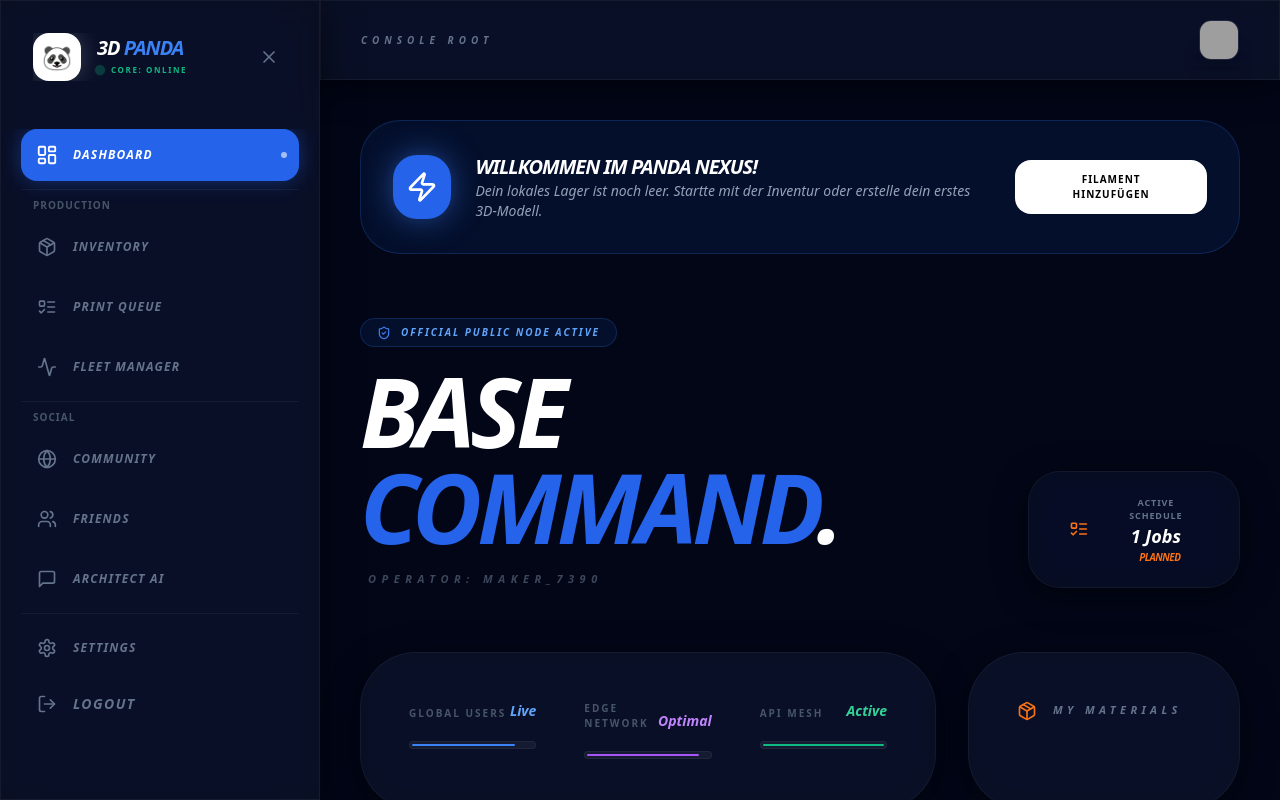
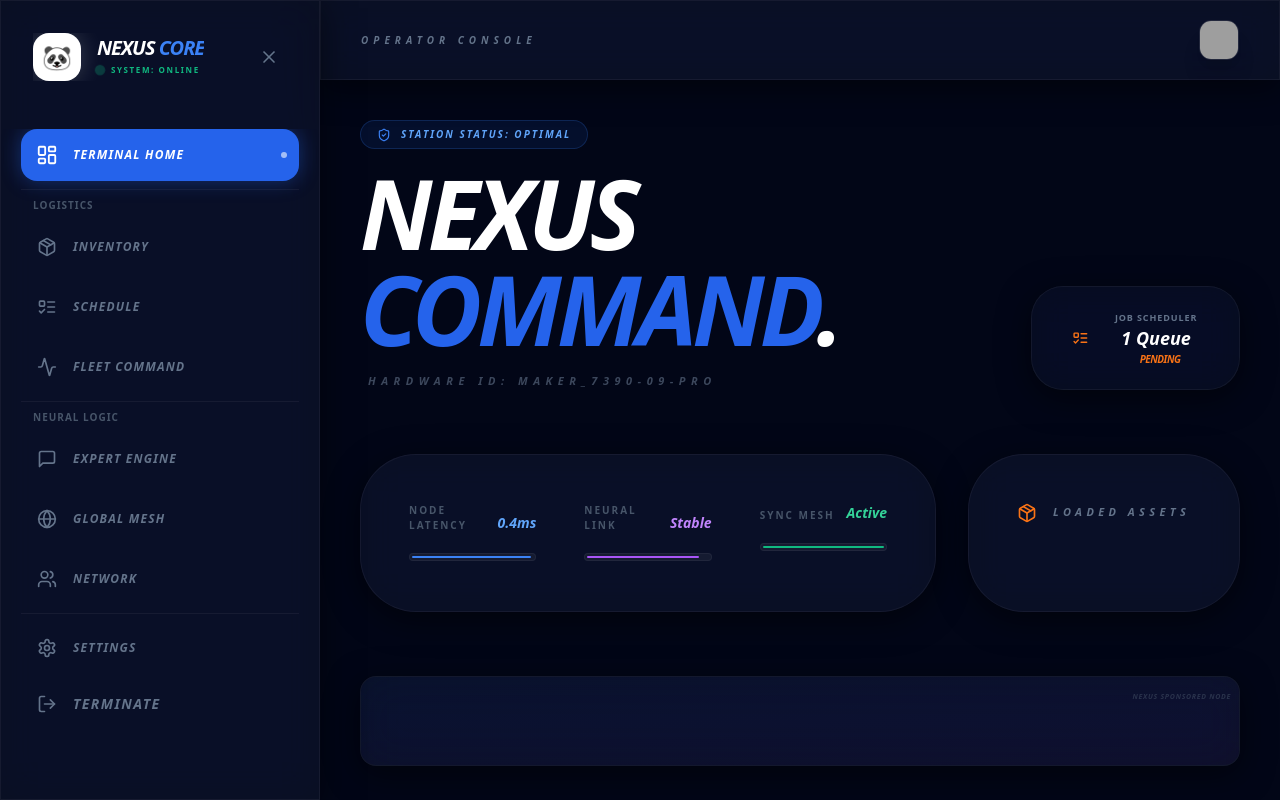
Before and after one commit to DerMaXiM123/3D-Panda, a React (Vite) app: page / in a window 1280 px wide. Both pictures are taken after a click on the button "QUICK LAUNCH (GAST-MODUS)". Built offline with nearby package versions, Linux system fonts and the light colour scheme; grey boxes are pictures that could not be loaded.

Commit message:
Add files via upload

```diff
--- a/App.tsx
+++ b/App.tsx
@@ -1,3 +1,4 @@
+
 import React, { useState, useEffect, Suspense, lazy } from 'react';
 import {
   Layers, MessageSquare, Package, LayoutDashboard, BrickWall, Image as ImageIcon,
@@ -11,7 +12,7 @@ import AuthGate from './components/Auth/AuthGate';
 import { db } from './services/database';
 
 // Lazy loaded creators
-// Fix: Corrected casing to 'Creators' to match the already included file paths and resolve TS2406
+// Corrected casing from 'creators' to 'Creators' to fix build errors
 const BrickCreator = lazy(() => import('./components/Creators/BrickCreator'));
 const LithophaneCreator = lazy(() => import('./components/Creators/LithophaneCreator'));
 const VaseCreator = lazy(() => import('./components/Creators/VaseCreator'));
@@ -51,7 +52,7 @@ const LoadingView = () => (
   <div className="flex h-full w-full items-center justify-center min-h-[400px]">
     <div className="flex flex-col items-center gap-4">
       <Loader2 className="w-12 h-12 text-blue-500 animate-spin" />
-      <p className="text-[10px] font-black uppercase tracking-[0.3em] text-blue-400 italic">Nexus Module Loading...</p>
+      <p className="text-[10px] font-black uppercase tracking-[0.3em] text-blue-400 italic">Terminal Module Loading...</p>
     </div>
   </div>
 );
@@ -78,7 +79,7 @@ const App: React.FC = () => {
   }, []);
 
   const handleLogout = async () => {
-    if (confirm('Möchtest du dich wirklich abmelden?')) {
+    if (confirm('Verbindung zum Terminal trennen?')) {
       await db.logout();
       setCurrentUser(null);
       setCurrentView(AppView.DASHBOARD);
@@ -149,10 +150,10 @@ const App: React.FC = () => {
               </div>
               {isSidebarOpen && (
                 <div className="animate-in fade-in slide-in-from-left-4 duration-500">
-                  <p className="font-black text-xl tracking-tighter italic uppercase leading-none text-white">3D <span className="text-blue-500">PANDA</span></p>
+                  <p className="font-black text-xl tracking-tighter italic uppercase leading-none text-white">NEXUS <span className="text-blue-500">CORE</span></p>
                   <div className="flex items-center gap-2 mt-1.5">
                     <div className="w-1.5 h-1.5 bg-emerald-500 rounded-full animate-ping" />
-                    <p className="text-[8px] font-black text-emerald-500 tracking-[0.2em] uppercase">Core: Online</p>
+                    <p className="text-[8px] font-black text-emerald-500 tracking-[0.2em] uppercase">SYSTEM: ONLINE</p>
                   </div>
                 </div>
               )}
@@ -167,28 +168,28 @@ const App: React.FC = () => {
         </div>
 
         <div className="flex-1 overflow-y-auto px-5 space-y-2 scrollbar-hide pb-10">
-          <NavItem icon={<LayoutDashboard size={20}/>} label="Dashboard" active={currentView === AppView.DASHBOARD} onClick={() => setCurrentView(AppView.DASHBOARD)} open={isSidebarOpen} />
+          <NavItem icon={<LayoutDashboard size={20}/>} label="Terminal Home" active={currentView === AppView.DASHBOARD} onClick={() => setCurrentView(AppView.DASHBOARD)} open={isSidebarOpen} />
 
           <div className="h-px bg-white/5 my-4" />
 
-          <p className={`text-[10px] font-black text-slate-600 uppercase tracking-widest mb-4 px-3 ${!isSidebarOpen && 'hidden'}`}>Production</p>
+          <p className={`text-[10px] font-black text-slate-600 uppercase tracking-widest mb-4 px-3 ${!isSidebarOpen && 'hidden'}`}>Logistics</p>
           <NavItem icon={<Package size={20}/>} label="Inventory" active={currentView === AppView.INVENTORY} onClick={() => setCurrentView(AppView.INVENTORY)} open={isSidebarOpen} />
-          <NavItem icon={<ListTodo size={20}/>} label="Print Queue" active={currentView === AppView.PRINT_QUEUE} onClick={() => setCurrentView(AppView.PRINT_QUEUE)} open={isSidebarOpen} />
-          <NavItem icon={<Activity size={20}/>} label="Fleet Manager" active={currentView === AppView.FLEET_MANAGER} onClick={() => setCurrentView(AppView.FLEET_MANAGER)} open={isSidebarOpen} />
+          <NavItem icon={<ListTodo size={20}/>} label="Schedule" active={currentView === AppView.PRINT_QUEUE} onClick={() => setCurrentView(AppView.PRINT_QUEUE)} open={isSidebarOpen} />
+          <NavItem icon={<Activity size={20}/>} label="Fleet Command" active={currentView === AppView.FLEET_MANAGER} onClick={() => setCurrentView(AppView.FLEET_MANAGER)} open={isSidebarOpen} />
 
           <div className="h-px bg-white/5 my-4" />
 
-          <p className={`text-[10px] font-black text-slate-600 uppercase tracking-widest mb-4 px-3 ${!isSidebarOpen && 'hidden'}`}>Social</p>
-          <NavItem icon={<Globe size={20}/>} label="Community" active={currentView === AppView.COMMUNITY} onClick={() => setCurrentView(AppView.COMMUNITY)} open={isSidebarOpen} />
-          <NavItem icon={<Users size={20}/>} label="Friends" active={currentView === AppView.FRIENDS} onClick={() => setCurrentView(AppView.FRIENDS)} open={isSidebarOpen} />
-          <NavItem icon={<MessageSquare size={20}/>} label="Architect AI" active={currentView === AppView.CHAT} onClick={() => setCurrentView(AppView.CHAT)} open={isSidebarOpen} />
+          <p className={`text-[10px] font-black text-slate-600 uppercase tracking-widest mb-4 px-3 ${!isSidebarOpen && 'hidden'}`}>Neural Logic</p>
+          <NavItem icon={<MessageSquare size={20}/>} label="Expert Engine" active={currentView === AppView.CHAT} onClick={() => setCurrentView(AppView.CHAT)} open={isSidebarOpen} />
+          <NavItem icon={<Globe size={20}/>} label="Global Mesh" active={currentView === AppView.COMMUNITY} onClick={() => setCurrentView(AppView.COMMUNITY)} open={isSidebarOpen} />
+          <NavItem icon={<Users size={20}/>} label="Network" active={currentView === AppView.FRIENDS} onClick={() => setCurrentView(AppView.FRIENDS)} open={isSidebarOpen} />
 
           <div className="h-px bg-white/5 my-4" />
 
           <NavItem icon={<SettingsIcon size={20}/>} label="Settings" active={currentView === AppView.SETTINGS} onClick={() => setCurrentView(AppView.SETTINGS)} open={isSidebarOpen} />
           <button onClick={handleLogout} className="w-full flex items-center gap-4 px-4 py-3 rounded-xl text-slate-500 hover:bg-red-500/10 hover:text-red-500 transition-all">
             <LogOut size={20} />
-            {isSidebarOpen && <span className="font-bold text-sm uppercase tracking-widest italic">Logout</span>}
+            {isSidebarOpen && <span className="font-bold text-sm uppercase tracking-widest italic">Terminate</span>}
           </button>
         </div>
       </aside>
@@ -197,7 +198,7 @@ const App: React.FC = () => {
         <header className="h-20 border-b border-white/5 flex items-center justify-between px-10 glass z-40">
            <div className="flex items-center gap-4">
               <div className="text-[10px] font-black uppercase text-slate-500 tracking-[0.5em] italic">
-                {currentView === AppView.DASHBOARD ? 'Console Root' : `Panda // ${currentView.replace('CREATOR_', '')}`}
+                {currentView === AppView.DASHBOARD ? 'Operator Console' : `Module // ${currentView.replace('CREATOR_', '')}`}
               </div>
            </div>
            <div className="flex items-center gap-6">
--- a/components/Dashboard.tsx
+++ b/components/Dashboard.tsx
@@ -1,9 +1,9 @@
+
 import React, { useEffect, useState } from 'react';
 import { AppView, Filament, User, Friend, Printer, PrintLogEntry } from '../types';
 import { Activity, Zap, Package, Server, Users, Box, Flower2, Cog, Fingerprint, Wrench, Mountain, HeartPulse, ShieldCheck, Timer, Cpu, ListChecks, Share2, Radio, Database, ChevronRight, Binary, Image as ImageIcon, Globe, ScanFace, Droplets, Ruler, Gauge, BookOpen, MessageSquare, Microscope, Scale, Type, FileCode, QrCode, Maximize2, ListTodo, Cloud, Github, ExternalLink, Info, Archive } from 'lucide-react';
 import { db } from '../services/database';
-
-// Fix: Corrected casing to 'Ads' to match the existing file system and resolve compiler naming conflict
+// Corrected casing from 'ads' to 'Ads' to fix build errors
 import AdBanner from './Ads/AdBanner';
 
 interface DashboardProps {
@@ -16,12 +16,10 @@ const Dashboard: React.FC<DashboardProps> = ({ onViewChange, user }) => {
   const [friends, setFriends] = useState<Friend[]>([]);
   const [printers, setPrinters] = useState<Printer[]>([]);
   const [logs, setLogs] = useState<PrintLogEntry[]>([]);
-  const [isCloudActive, setIsCloudActive] = useState(false);
 
   useEffect(() => {
-    Promise.all([db.getFilaments(), db.getFriends(), db.getPrinters(), db.getPrintLogs()]).then(([f, fr, p, l]) => {
-      setFilaments(f); setFriends(fr); setPrinters(p); setLogs(l);
-      setIsCloudActive(window.location.hostname !== 'localhost' && window.location.hostname !== '127.0.0.1');
+    Promise.all([db.getFilaments(), db.getFriends(), db.getPrinters(), db.getPrintLogs()]).then(([f, p, pr, l]) => {
+      setFilaments(f); setFriends(pr); setPrinters(p); setLogs(l);
     });
   }, []);
 
@@ -29,36 +27,19 @@ const Dashboard: React.FC<DashboardProps> = ({ onViewChange, user }) => {
 
   return (
     <div className="space-y-16 max-w-7xl mx-auto animate-in fade-in duration-1000 pb-32">
-      {/* Welcome Banner */}
-      {filaments.length === 0 && (
-        <div className="bg-blue-600/10 border border-blue-500/20 rounded-[40px] p-8 flex flex-col md:flex-row items-center justify-between gap-6 animate-in slide-in-from-top-10 duration-700">
-           <div className="flex items-center gap-6">
-              <div className="w-16 h-16 bg-blue-600 rounded-3xl flex items-center justify-center shadow-[0_0_30px_rgba(59,130,246,0.5)]">
-                 <Zap className="text-white" size={32} />
-              </div>
-              <div>
-                 <h2 className="text-xl font-black italic text-white uppercase tracking-tighter">Willkommen im Panda Nexus!</h2>
-                 <p className="text-slate-400 text-sm font-medium italic">Dein lokales Lager ist noch leer. Startte mit der Inventur oder erstelle dein erstes 3D-Modell.</p>
-              </div>
-           </div>
-           <button onClick={() => onViewChange(AppView.INVENTORY)} className="bg-white text-black px-8 py-3 rounded-2xl text-[10px] font-black uppercase tracking-widest hover:bg-blue-500 hover:text-white transition-all">Filament hinzufügen</button>
-        </div>
-      )}
-
-      {/* Header */}
       <header className="relative">
         <div className="flex flex-col xl:flex-row xl:items-end justify-between gap-8 mb-12">
           <div className="space-y-4">
             <div className="flex items-center gap-3">
               <div className="px-4 py-1.5 bg-blue-600/10 border border-blue-500/20 rounded-full flex items-center gap-2.5">
                 <ShieldCheck size={14} className="text-blue-500" />
-                <span className="text-[10px] font-black uppercase text-blue-400 tracking-[0.2em] italic">OFFICIAL PUBLIC NODE ACTIVE</span>
+                <span className="text-[10px] font-black uppercase text-blue-400 tracking-[0.2em] italic">STATION STATUS: OPTIMAL</span>
               </div>
             </div>
             <h1 className="text-8xl font-black tracking-tighter italic uppercase text-white leading-none">
-              BASE <span className="text-blue-600">COMMAND</span>.
+              NEXUS <span className="text-blue-600">COMMAND</span>.
             </h1>
-            <p className="text-slate-500 font-bold uppercase text-[11px] tracking-[0.5em] italic opacity-60 ml-2">Operator: {user.username}</p>
+            <p className="text-slate-500 font-bold uppercase text-[11px] tracking-[0.5em] italic opacity-60 ml-2">Hardware ID: {user.username.toUpperCase()}-09-PRO</p>
           </div>
 
           <div className="flex flex-wrap gap-4">
@@ -68,27 +49,26 @@ const Dashboard: React.FC<DashboardProps> = ({ onViewChange, user }) => {
              >
                 <ListTodo size={24} className="text-orange-500 group-hover:scale-110 transition-transform" />
                 <div>
-                   <p className="text-[9px] font-black text-slate-500 uppercase tracking-widest">Active Schedule</p>
-                   <p className="text-lg font-black italic text-white leading-none mt-1">{logs.length % 3 + 1} Jobs <span className="text-[10px] text-orange-500 uppercase ml-2 tracking-tighter">Planned</span></p>
+                   <p className="text-[9px] font-black text-slate-500 uppercase tracking-widest">Job Scheduler</p>
+                   <p className="text-lg font-black italic text-white leading-none mt-1">{logs.length % 3 + 1} Queue <span className="text-[10px] text-orange-500 uppercase ml-2 tracking-tighter">Pending</span></p>
                 </div>
              </button>
           </div>
         </div>
       </header>
 
-      {/* Grid */}
       <section className="grid grid-cols-1 lg:grid-cols-12 gap-8">
         <div className="lg:col-span-8 glass rounded-[56px] p-12 border-white/5 bg-slate-900/60 relative overflow-hidden">
           <div className="grid grid-cols-1 md:grid-cols-3 gap-12">
-             <TelemetryGauge label="Global Users" value="Live" progress={85} color="blue" />
-             <TelemetryGauge label="Edge Network" value="Optimal" progress={92} color="purple" />
-             <TelemetryGauge label="API Mesh" value="Active" progress={100} color="emerald" />
+             <TelemetryGauge label="Node Latency" value="0.4ms" progress={98} color="blue" />
+             <TelemetryGauge label="Neural Link" value="Stable" progress={92} color="purple" />
+             <TelemetryGauge label="Sync Mesh" value="Active" progress={100} color="emerald" />
           </div>
         </div>
 
         <div className="lg:col-span-4 glass rounded-[56px] p-12 border-white/5 bg-slate-900/60 space-y-10 flex flex-col">
            <h2 className="text-[11px] font-black uppercase text-slate-500 tracking-[0.4em] italic flex items-center gap-4">
-              <Package size={20} className="text-orange-500" /> My Materials
+              <Package size={20} className="text-orange-500" /> Loaded Assets
            </h2>
            <div className="flex-1 space-y-4">
               {activeFilaments.slice(0, 4).map(f => (
@@ -104,37 +84,35 @@ const Dashboard: React.FC<DashboardProps> = ({ onViewChange, user }) => {
         </div>
       </section>
 
-      {/* AD BLOCK */}
       <section>
          <AdBanner slot="1234567890" className="w-full max-h-[120px]" />
       </section>
 
-      {/* Matrix */}
       <section className="space-y-12">
         <div className="grid grid-cols-1 md:grid-cols-3 gap-12">
            <div className="space-y-6">
-              <h3 className="text-[10px] font-black text-blue-500 uppercase tracking-widest px-4">3D Creators</h3>
+              <h3 className="text-[10px] font-black text-blue-500 uppercase tracking-widest px-4">CAD Generatoren</h3>
               <div className="grid grid-cols-1 gap-3">
                  <MatrixItem icon={<Box size={18}/>} label="Brick Studio" view={AppView.CREATOR_BRICK} onClick={onViewChange} color="red" />
-                 <MatrixItem icon={<Maximize2 size={18}/>} label="Panda Cube" view={AppView.CREATOR_CUBE} onClick={onViewChange} color="blue" />
+                 <MatrixItem icon={<Maximize2 size={18}/>} label="Calibration Cube" view={AppView.CREATOR_CUBE} onClick={onViewChange} color="blue" />
                  <MatrixItem icon={<Archive size={18}/>} label="Container Forge" view={AppView.CREATOR_FORGE} onClick={onViewChange} color="blue" />
                  <MatrixItem icon={<Flower2 size={18}/>} label="Vase Architect" view={AppView.CREATOR_VASE} onClick={onViewChange} color="blue" />
               </div>
            </div>
            <div className="space-y-6">
-              <h3 className="text-[10px] font-black text-purple-500 uppercase tracking-widest px-4">AI & Analysis</h3>
+              <h3 className="text-[10px] font-black text-purple-500 uppercase tracking-widest px-4">Neural Logic</h3>
               <div className="grid grid-cols-1 gap-3">
-                 <MatrixItem icon={<ScanFace size={18}/>} label="Vision Lab AI" view={AppView.VISION_LAB} onClick={onViewChange} color="blue" />
-                 <MatrixItem icon={<MessageSquare size={18}/>} label="AI Chat Expert" view={AppView.CHAT} onClick={onViewChange} color="purple" />
+                 <MatrixItem icon={<ScanFace size={18}/>} label="Surface Inspector" view={AppView.VISION_LAB} onClick={onViewChange} color="blue" />
+                 <MatrixItem icon={<MessageSquare size={18}/>} label="Expert Engine" view={AppView.CHAT} onClick={onViewChange} color="purple" />
                  <MatrixItem icon={<FileCode size={18}/>} label="G-Code Analyst" view={AppView.GCODE_ANALYST} onClick={onViewChange} color="orange" />
               </div>
            </div>
            <div className="space-y-6">
-              <h3 className="text-[10px] font-black text-orange-500 uppercase tracking-widest px-4">Network & Logistics</h3>
+              <h3 className="text-[10px] font-black text-orange-500 uppercase tracking-widest px-4">Logistik & Mesh</h3>
               <div className="grid grid-cols-1 gap-3">
-                 <MatrixItem icon={<ListTodo size={18}/>} label="Print Queue" view={AppView.PRINT_QUEUE} onClick={onViewChange} color="orange" />
+                 <MatrixItem icon={<ListTodo size={18}/>} label="Job Scheduler" view={AppView.PRINT_QUEUE} onClick={onViewChange} color="orange" />
                  <MatrixItem icon={<Users size={18}/>} label="Maker Network" view={AppView.FRIENDS} onClick={onViewChange} color="emerald" />
-                 <MatrixItem icon={<Package size={18}/>} label="Material Hub" view={AppView.INVENTORY} onClick={onViewChange} color="orange" />
+                 <MatrixItem icon={<Package size={18}/>} label="Material Registry" view={AppView.INVENTORY} onClick={onViewChange} color="orange" />
               </div>
            </div>
         </div>
--- a/components/Tools/ModelScout.tsx
+++ b/components/Tools/ModelScout.tsx
@@ -1,34 +1,22 @@
 
 import React, { useState } from 'react';
-/* Added ChevronRight to the lucide-react imports */
 import { Search, Globe, Image as ImageIcon, Sparkles, ExternalLink, Box, Download, RefreshCw, Layers, Terminal, ChevronRight } from 'lucide-react';
 import { geminiService } from '../../services/geminiService';
 
 const ModelScout: React.FC = () => {
   const [query, setQuery] = useState('');
   const [isSearching, setIsSearching] = useState(false);
-  const [isGenerating, setIsGenerating] = useState(false);
   const [results, setResults] = useState<{text: string, chunks: any[]}>({text: '', chunks: []});
-  const [conceptImg, setConceptImg] = useState<string | null>(null);
 
   const handleScout = async () => {
     if (!query.trim()) return;
     setIsSearching(true);
-    setConceptImg(null);
     const data = await geminiService.scoutModels(query);
     setResults({
-      text: data.text || "Keine Informationen gefunden.",
+      text: data.text || "Keine relevanten Datensätze gefunden.",
       chunks: data.chunks || []
     });
     setIsSearching(false);
-  };
-
-  const handleGenImage = async () => {
-    if (!query.trim()) return;
-    setIsGenerating(true);
-    const img = await geminiService.generateConcept(query);
-    setConceptImg(img);
-    setIsGenerating(false);
   };
 
   return (
@@ -36,9 +24,9 @@ const ModelScout: React.FC = () => {
       <header className="flex flex-col md:flex-row md:items-center justify-between gap-6">
         <div>
           <h1 className="text-4xl font-black italic text-white uppercase tracking-tighter flex items-center gap-3">
-             <Globe size={36} className="text-blue-500" /> Nexus Scout <span className="text-blue-500">AI</span>
+             <Globe size={36} className="text-blue-500" /> Global <span className="text-blue-500">Asset Scout</span>
           </h1>
-          <p className="text-slate-500 font-bold uppercase text-[10px] tracking-widest mt-1 italic">Web-Grounding & Concept Generation Engine</p>
+          <p className="text-slate-500 font-bold uppercase text-[10px] tracking-widest mt-1 italic">Indizierung externer Geometrie-Datenbanken</p>
         </div>
       </header>
 
@@ -46,7 +34,7 @@ const ModelScout: React.FC = () => {
         <div className="pl-6 text-blue-500"><Search size={24} /></div>
         <input
           type="text"
-          placeholder="Was möchtest du heute drucken?"
+          placeholder="Modell-Spezifikation eingeben..."
           className="flex-1 bg-transparent border-none outline-none py-4 text-lg font-black italic uppercase placeholder:text-slate-700"
           value={query}
           onChange={e => setQuery(e.target.value)}
@@ -57,28 +45,27 @@ const ModelScout: React.FC = () => {
           disabled={isSearching}
           className="bg-blue-600 hover:bg-blue-500 text-white px-8 py-4 rounded-2xl font-black italic transition-all flex items-center gap-3 disabled:opacity-50"
         >
-          {isSearching ? <RefreshCw className="animate-spin" size={20} /> : <Sparkles size={20} />}
-          SCOUTEN
+          {isSearching ? <RefreshCw className="animate-spin" size={20} /> : <Globe size={20} />}
+          SCAN NETWORK
         </button>
       </div>
 
       <div className="grid grid-cols-1 lg:grid-cols-12 gap-8">
-        <div className="lg:col-span-7 space-y-6">
-           <div className="glass rounded-[48px] p-10 border-white/5 bg-slate-900/40 min-h-[500px] flex flex-col">
+        <div className="lg:col-span-12 space-y-6">
+           <div className="glass rounded-[48px] p-10 border-white/5 bg-slate-900/40 min-h-[400px] flex flex-col">
               {isSearching ? (
                  <div className="flex-1 flex flex-col items-center justify-center space-y-6 opacity-50">
                     <div className="w-20 h-20 border-4 border-blue-500/20 border-t-blue-500 rounded-full animate-spin" />
-                    <p className="text-[10px] font-black uppercase text-white italic tracking-widest">Panda sucht...</p>
+                    <p className="text-[10px] font-black uppercase text-white italic tracking-widest">Network Crawling...</p>
                  </div>
               ) : results.text ? (
                 <div className="space-y-8">
                    <p className="text-slate-300 text-sm font-medium leading-relaxed italic whitespace-pre-wrap">{results.text}</p>
 
-                   {/* Render grounding chunks as Web URLs as per Search Grounding requirements */}
                    {results.chunks && results.chunks.length > 0 && (
                       <div className="pt-6 border-t border-white/5 space-y-4">
                          <h4 className="text-[10px] font-black text-blue-500 uppercase tracking-widest flex items-center gap-2 italic">
-                            <ExternalLink size={14} /> Web-Referenzen & Quellen
+                            <ExternalLink size={14} /> Mesh References
                          </h4>
                          <div className="flex flex-wrap gap-2">
                             {results.chunks.map((chunk: any, i: number) => (
@@ -102,7 +89,7 @@ const ModelScout: React.FC = () => {
               ) : (
                 <div className="flex-1 flex flex-col items-center justify-center opacity-20 italic space-y-4">
                    <Globe size={64} className="text-slate-700" />
-                   <p className="text-[10px] font-black uppercase tracking-widest">Warte auf Operator Input...</p>
+                   <p className="text-[10px] font-black uppercase tracking-widest">System im Standby</p>
                 </div>
               )}
            </div>
--- a/metadata.json
+++ b/metadata.json
@@ -1,6 +1,7 @@
+
 {
-  "name": "Panda Nexus - 3D Printing Hub",
-  "description": "Professionelle 3D-Druck Workstation mit KI-Analyse, Brick-Creator und Material-Management.",
+  "name": "Panda Nexus - Engineering Terminal",
+  "description": "Hochpräzise 3D-Druck Workstation mit neuronaler Oberflächenanalyse, parametrischem CAD-Modul und System-Logistik.",
   "requestFramePermissions": [
     "camera",
     "microphone"
--- a/vite.config.ts
+++ b/vite.config.ts
@@ -6,11 +6,12 @@ export default defineConfig({
   plugins: [react()],
   base: './',
   define: {
-    // @ts-ignore
-    'process.env.API_KEY': JSON.stringify(process.env.API_KEY || "")
+    // Ermöglicht den Zugriff auf den API_KEY während des Builds
+    'process.env.API_KEY': JSON.stringify(process.env.VITE_API_KEY || process.env.API_KEY || "")
   },
   build: {
     outDir: 'dist',
+    chunkSizeWarningLimit: 1000,
     rollupOptions: {
       input: {
         main: './index.html'
```
Also changed, not shown: components/Tools/VisionLab.tsx (+13 -58 lines), index.html (+7 -7 lines), 1 other file (tests, documents, lock files or other folders).
